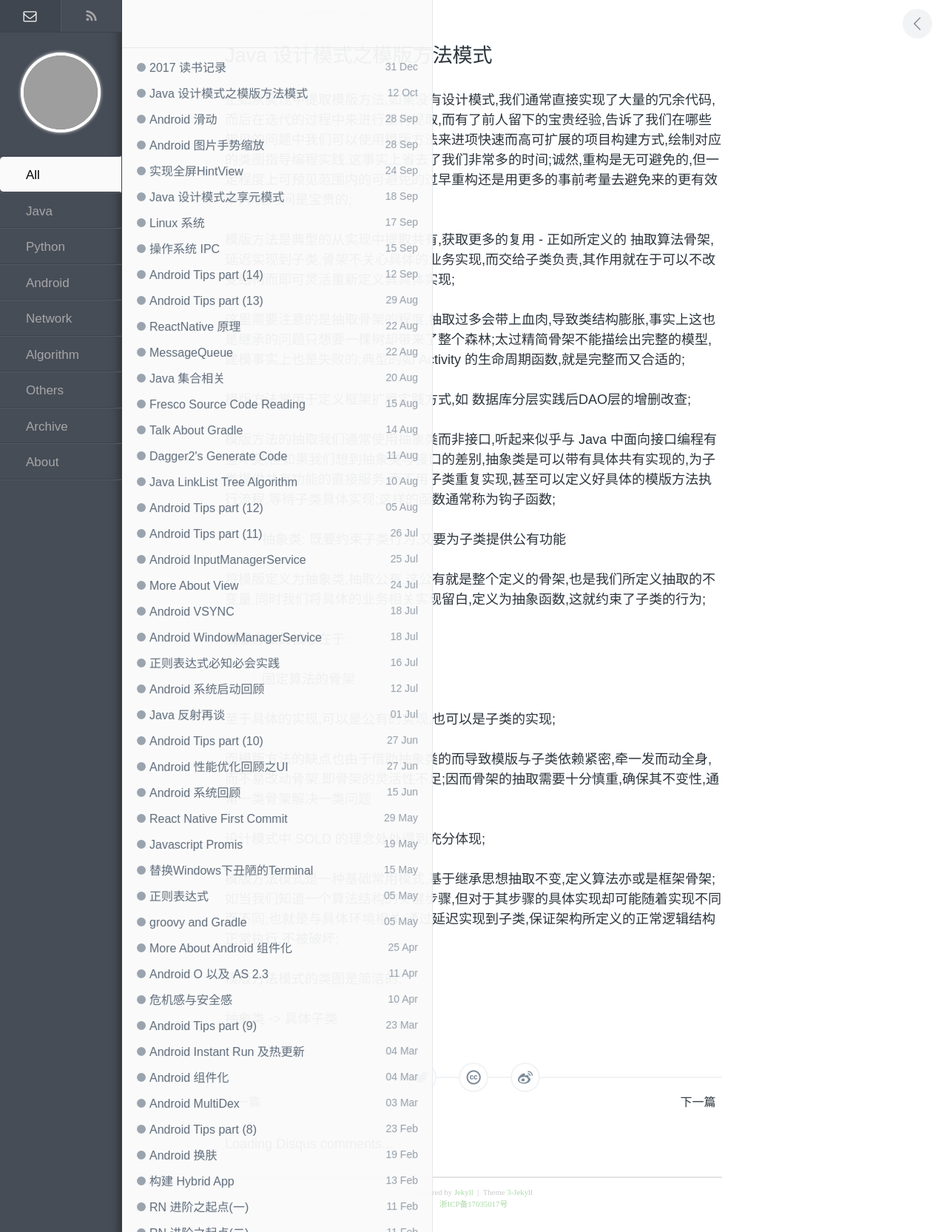
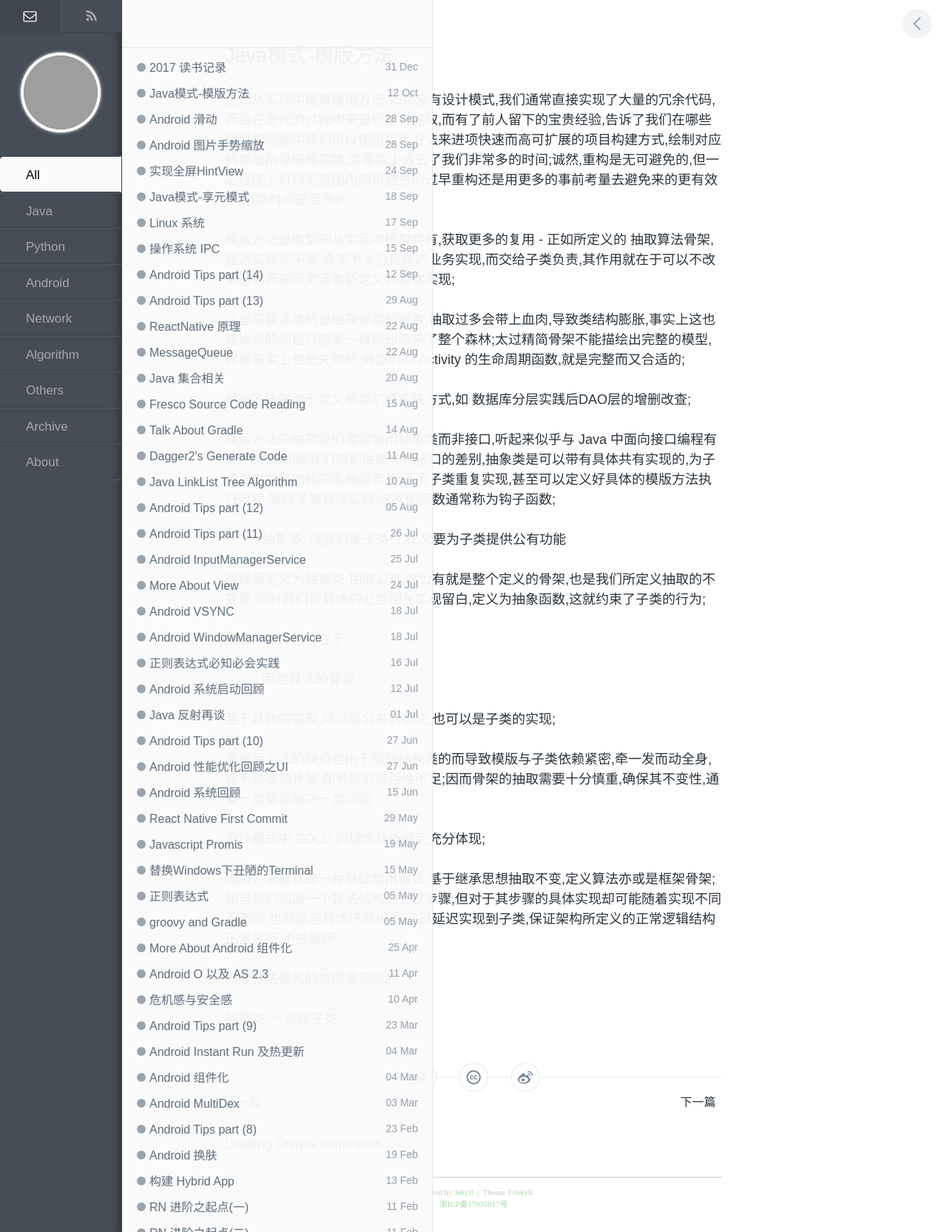
Before and after one commit to enlipan/enlipan.github.io, a Jekyll site: the page built from _posts/2017-10-12-java-design-pattern-template.md, in a window 1280 px wide. Shown: the whole page at 74% size. Built offline with Jekyll 4.4.1, drawn with Linux system fonts in a browser that asks for light colours; nearby versions of some CDN libraries; comment, search, counter and statistics services are not loaded; grey boxes are pictures that could not be loaded.

Commit message:
modify poge types

```diff
--- a/_posts/2017-09-18-java-design-pattern-flyweight.md
+++ b/_posts/2017-09-18-java-design-pattern-flyweight.md
@@ -1,7 +1,7 @@
 ---
 layout: post
-title:  Java 设计模式之享元模式
-category: other
+title:  Java模式-享元模式
+category: java
 keywords: [improvement,design,java,]
 ---
 
--- a/_posts/2017-10-12-java-design-pattern-template.md
+++ b/_posts/2017-10-12-java-design-pattern-template.md
@@ -1,7 +1,7 @@
 ---
 layout: post
-title:  Java 设计模式之模版方法模式
-category: other
+title:  Java模式-模版方法
+category: java
 keywords: [improvement,design,java,]
 ---
 
```
Also changed, not shown: _posts/2017-09-15-system-ipsc.md (+1 -1 lines), _posts/2017-09-17-linux-system.md (+1 -1 lines).
